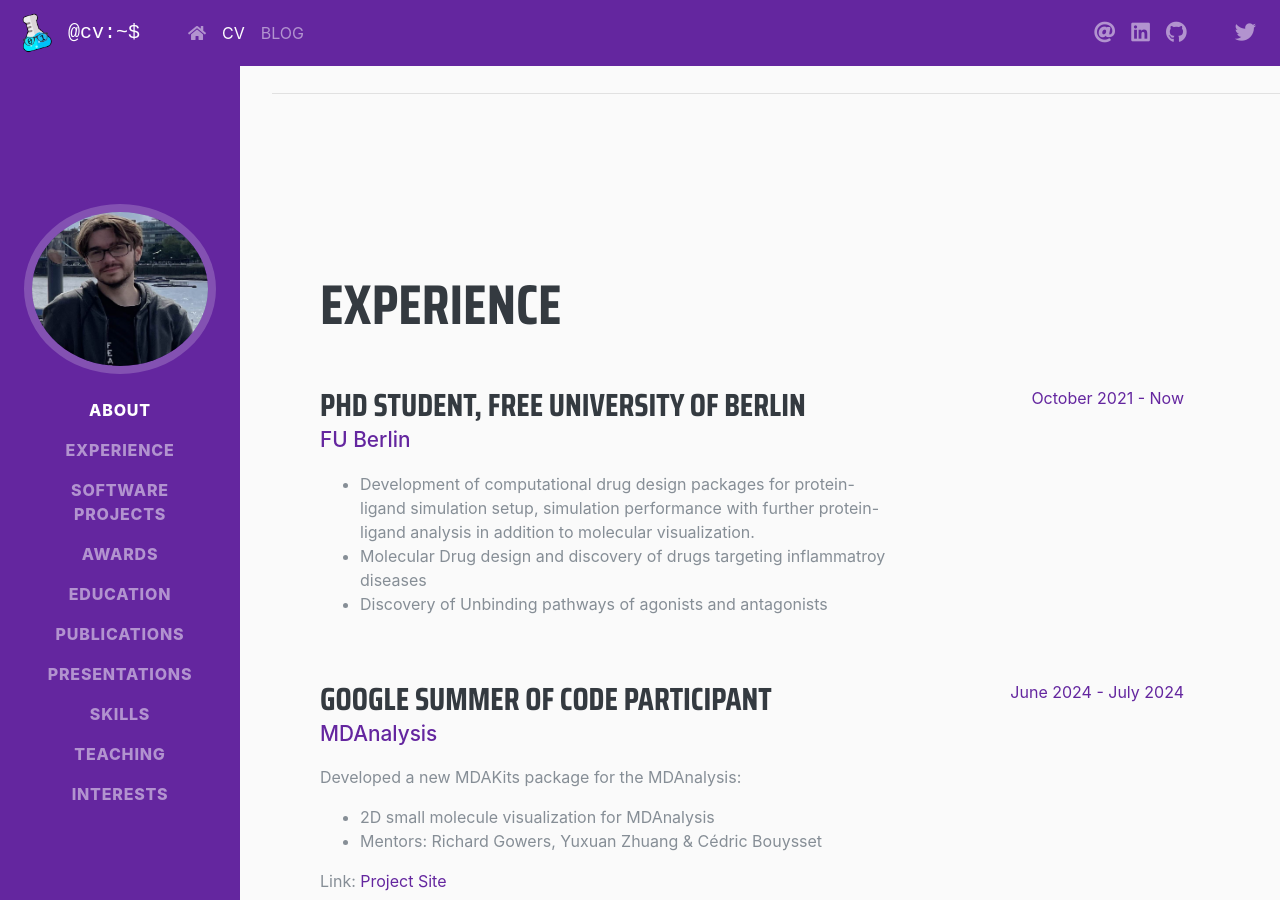
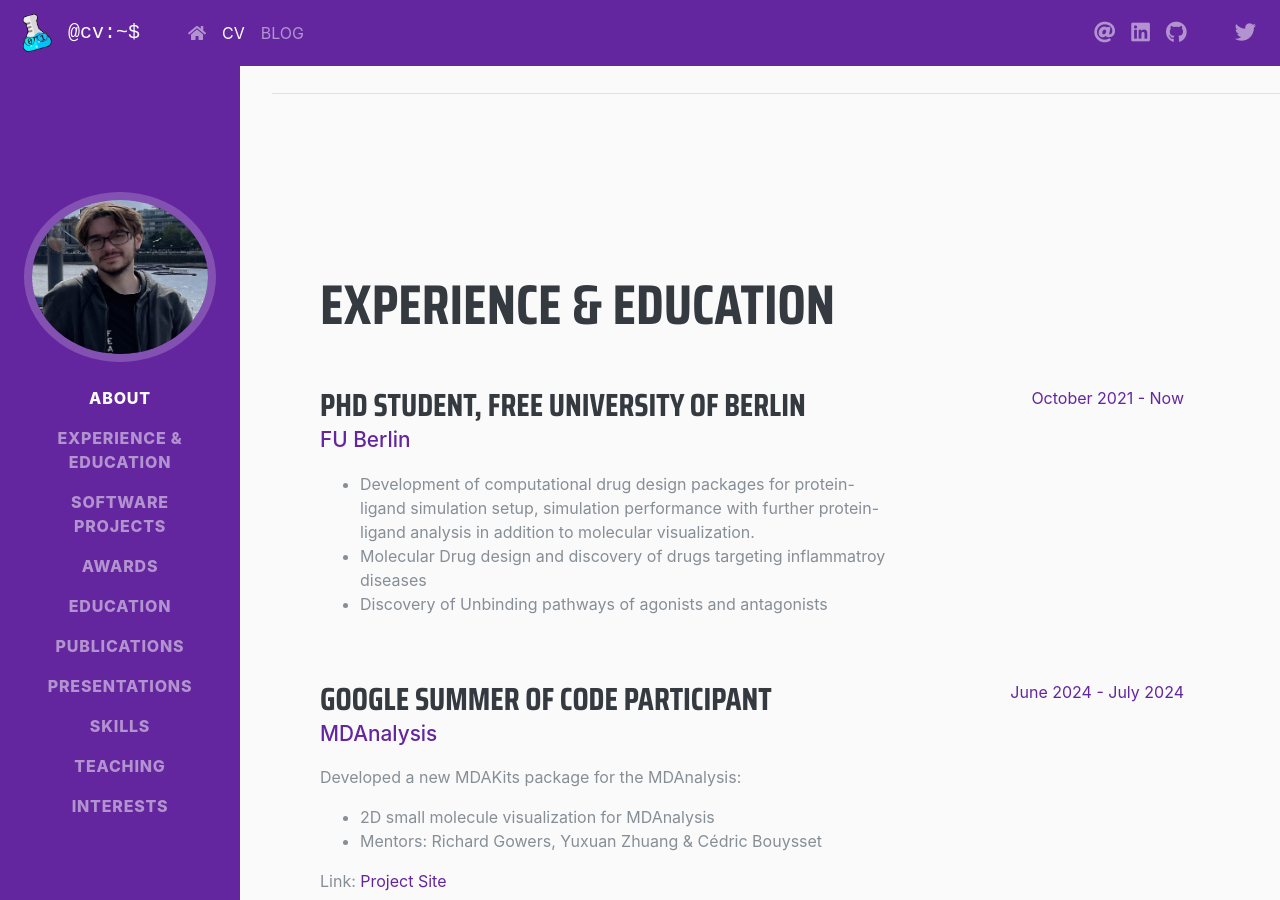
Before and after one commit to talagayev/talagayev.github.io, a Jekyll site: the page built from cv.html, in a window 1280 px wide and 900 px high, scrolled down 807 px. Built offline with Jekyll 4.4.1, drawn with Linux system fonts in a browser that asks for light colours; nearby versions of some CDN libraries; some web fonts are replaced; a style sheet for code colours, icons or effects is not loaded.

Commit message:
Update cv.html

```diff
--- a/cv.html
+++ b/cv.html
@@ -25,7 +25,7 @@
     <div class="collapse navbar-collapse" id="navbarCVNav">
       <div class="navbar-nav">
         <a class="nav-item nav-link js-scroll-trigger" href="#about">About</a>
-        <a class="nav-item nav-link js-scroll-trigger" href="#experience">Experience</a>
+        <a class="nav-item nav-link js-scroll-trigger" href="#experience">Experience & Education</a>
         <a class="nav-item nav-link js-scroll-trigger" href="#research">Software Projects</a>
         <a class="nav-item nav-link js-scroll-trigger" href="#awards">Awards</a>
         <a class="nav-item nav-link js-scroll-trigger" href="#education">Education</a>
@@ -72,7 +72,7 @@
 
     <section class="resume-section p-3 p-lg-5 d-flex align-items-center" id="experience">
       <div class="w-100">
-        <h2 class="mb-5">Experience</h2>
+        <h2 class="mb-5">Experience & Education</h2>
 
         <div class="resume-item d-flex flex-column flex-md-row justify-content-between mb-5">
           <div class="resume-content">
```
